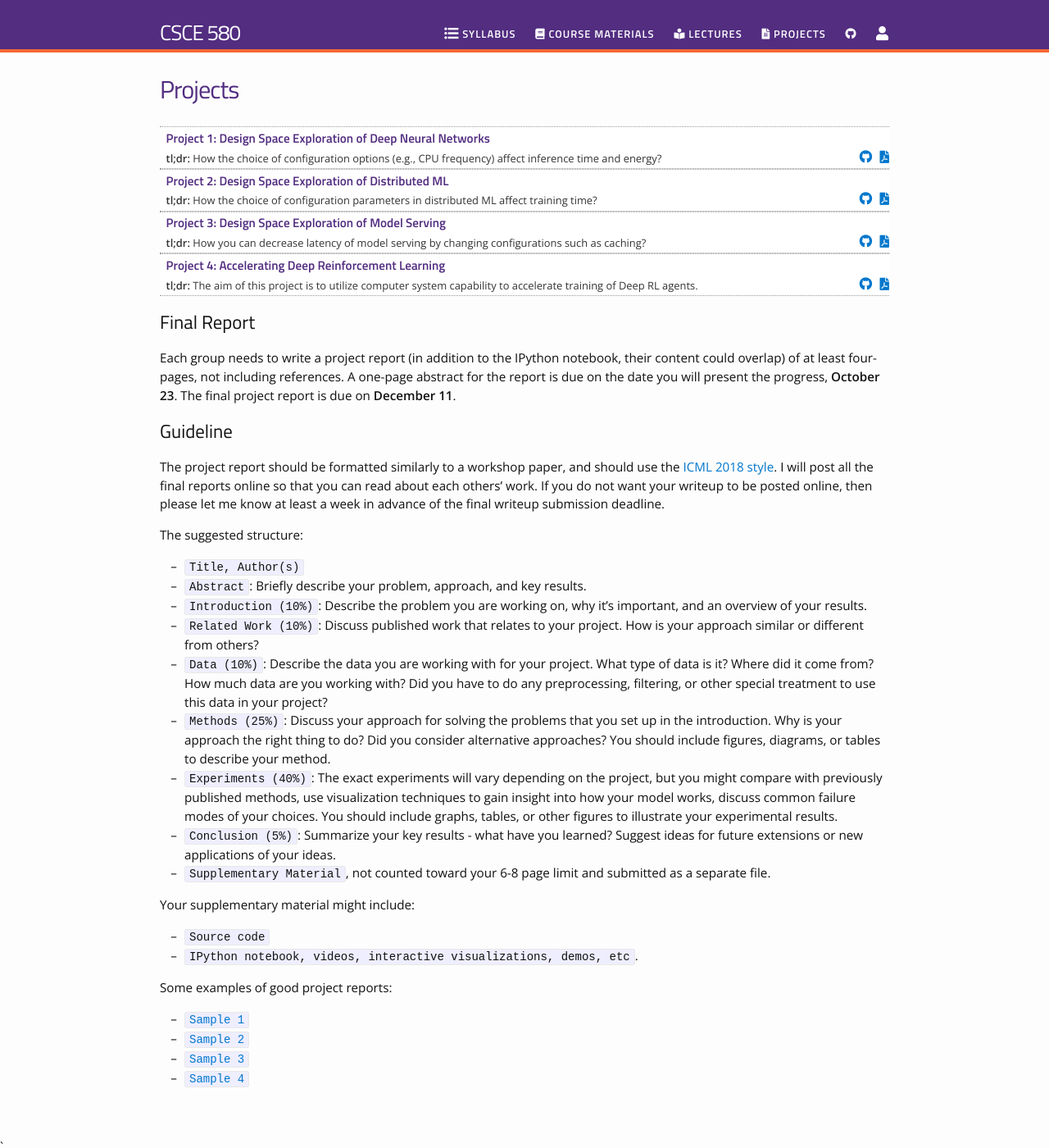
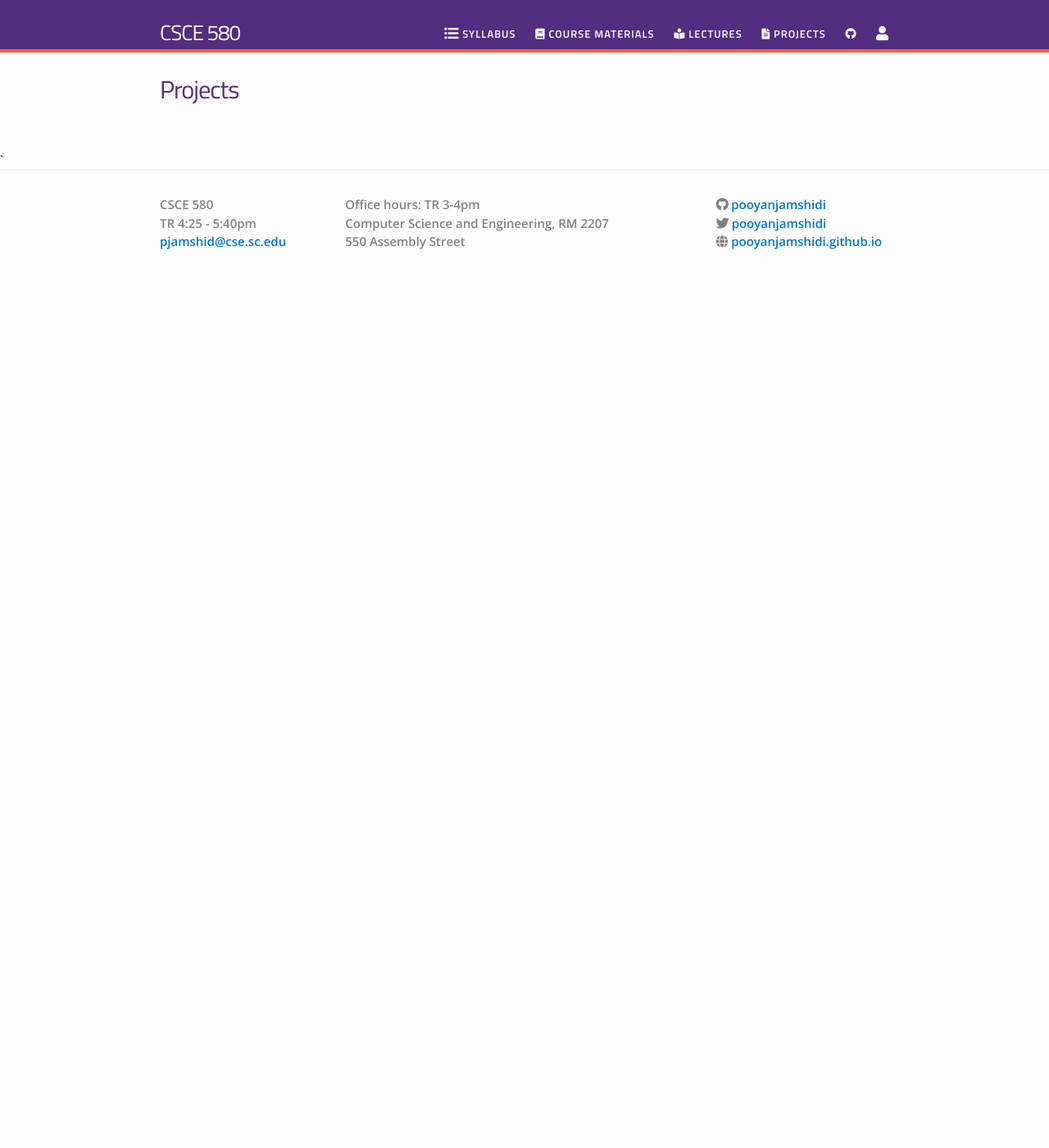
Before and after one commit to stephenvolpe/csce580, a Jekyll site: the page built from projects.md, in a window 1280 px wide and 1400 px high. Shown: the whole window at 82% size. Built offline with Jekyll 4.4.1, drawn with Linux system fonts in a browser that asks for light colours; nearby versions of some CDN libraries; some of the changed text lies outside the part shown.

```diff
--- a/_config.yml
+++ b/_config.yml
@@ -3,7 +3,8 @@
 subtitle: Artificial Intelligence
 email: pjamshid@cse.sc.edu
 description: "This course will introduce the basic ideas and techniques underlying the design of intelligent computer systems. A specific emphasis will be on the statistical and decision-theoretic modeling paradigm."
-office_hours: "Friday 1-3pm"
+class_hours: "TR 4:25 - 5:40pm"
+office_hours: "TR 3-4pm"
 
 baseurl: "" # the subpath of your site, e.g. /blog/
 url: "https://pooyanjamshidi.github.io/csce580/" # the base hostname & protocol for your site
--- a/_includes/footer.html
+++ b/_includes/footer.html
@@ -8,7 +8,7 @@
       <div class="footer-col  footer-col-1">
         <ul class="contact-list">
           <li><strong>{{ site.title }}</strong></li>
-			<li>{{ site.jobtitle }}</li>
+			    <li><strong>{{ site.class_hours }}<strong></li>
           <li><a href="mailto:{{ site.email }}">{{ site.email }}</a></li>
         </ul>
       </div>
--- a/index.html
+++ b/index.html
@@ -8,7 +8,7 @@
 
 <h1>{{ site.subtitle }}</h1>
 
-{% include image.html url="/mls/_images/ai-photo1.jpg" caption= site.leadimage_description width=897 align="center" %}
+{% include image.html url="/csce580/_images/ai-photo1.jpg" caption= site.leadimage_description width=897 align="center" %}
 
 {{ site.description }}
 
--- a/projects.md
+++ b/projects.md
@@ -3,52 +3,3 @@
 title: Projects
 permalink: /projects/
 ---
-
-
-
-<ul id="archive">
-{% for projects in site.data.projects %}
-      <li class="archiveposturl">
-        <span><a href="{{ site.url }}/{{ projects.dirname }}/{{ projects.filename }}.pdf">{{ projects.title }}</a></span><br>
-<span class = "postlower">
-<strong>tl;dr:</strong> {{ projects.tldr }}</span>
-<strong style="font-size:100%; font-family: 'Titillium Web', sans-serif; float:right">
-	<a href="{{ site.githublink}}/tree/master/{{ projects.dirname }}"><i class="fab fa-github"></i></a>&nbsp;&nbsp;
-<a href="{{ site.githublink}}/blob/master/{{ projects.dirname }}/{{ projects.filename }}.pdf"><i class="fas fa-file-pdf"></i></a>
-</strong>
-      </li>
-{% endfor %}
-</ul>
-
-
-## Final Report
-
-Each group needs to write a project report (in addition to the IPython notebook, their content could overlap) of at least four-pages, not including references. A one-page abstract for the report is due on the date you will present the progress, **October 23**. The final project report is due on **December 11**.
-
-
-## Guideline
-
-The project report should be formatted similarly to a workshop paper, and should use the [ICML 2018 style](https://icml.cc/Conferences/2018/StyleAuthorInstructions).
-I will post all the final reports online so that you can read about each others' work. If you do not want your writeup to be posted online, then please let me know at least a week in advance of the final writeup submission deadline.
-
-The suggested structure:
-
-- `Title, Author(s)`
-- `Abstract`: Briefly describe your problem, approach, and key results.
-- `Introduction (10%)`: Describe the problem you are working on, why it's important, and an overview of your results.
-- `Related Work (10%)`: Discuss published work that relates to your project. How is your approach similar or different from others?
-- `Data (10%)`: Describe the data you are working with for your project. What type of data is it? Where did it come from? How much data are you working with? Did you have to do any preprocessing, filtering, or other special treatment to use this data in your project?
-- `Methods (25%)`: Discuss your approach for solving the problems that you set up in the introduction. Why is your approach the right thing to do? Did you consider alternative approaches? You should include figures, diagrams, or tables to describe your method.
-- `Experiments (40%)`: The exact experiments will vary depending on the project, but you might compare with previously published methods, use visualization techniques to gain insight into how your model works, discuss common failure modes of your choices. You should include graphs, tables, or other figures to illustrate your experimental results.
-- `Conclusion (5%)`: Summarize your key results - what have you learned? Suggest ideas for future extensions or new applications of your ideas.
-- `Supplementary Material`, not counted toward your 6-8 page limit and submitted as a separate file.
-
-Your supplementary material might include:
-- `Source code`
-- `IPython notebook, videos, interactive visualizations, demos, etc`.
-
-Some examples of good project reports:
-- [`Sample 1`](http://cs231n.stanford.edu/reports/2017/pdfs/130.pdf)
-- [`Sample 2`](http://cs231n.stanford.edu/reports/2017/pdfs/121.pdf)
-- [`Sample 3`](http://cs231n.stanford.edu/reports/2017/pdfs/610.pdf)
-- [`Sample 4`](http://cs231n.stanford.edu/reports/2017/pdfs/116.pdf)
```
Also changed, not shown: course-materials.md (+2 -10 lines), lectures.md (+0 -12 lines).
